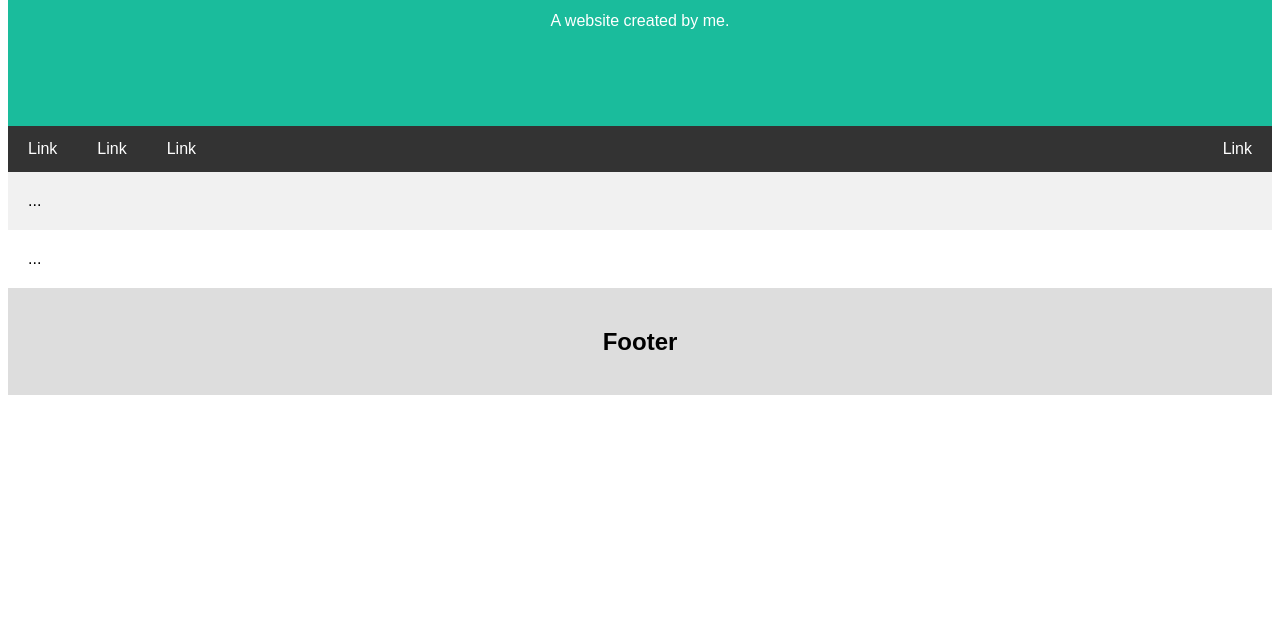
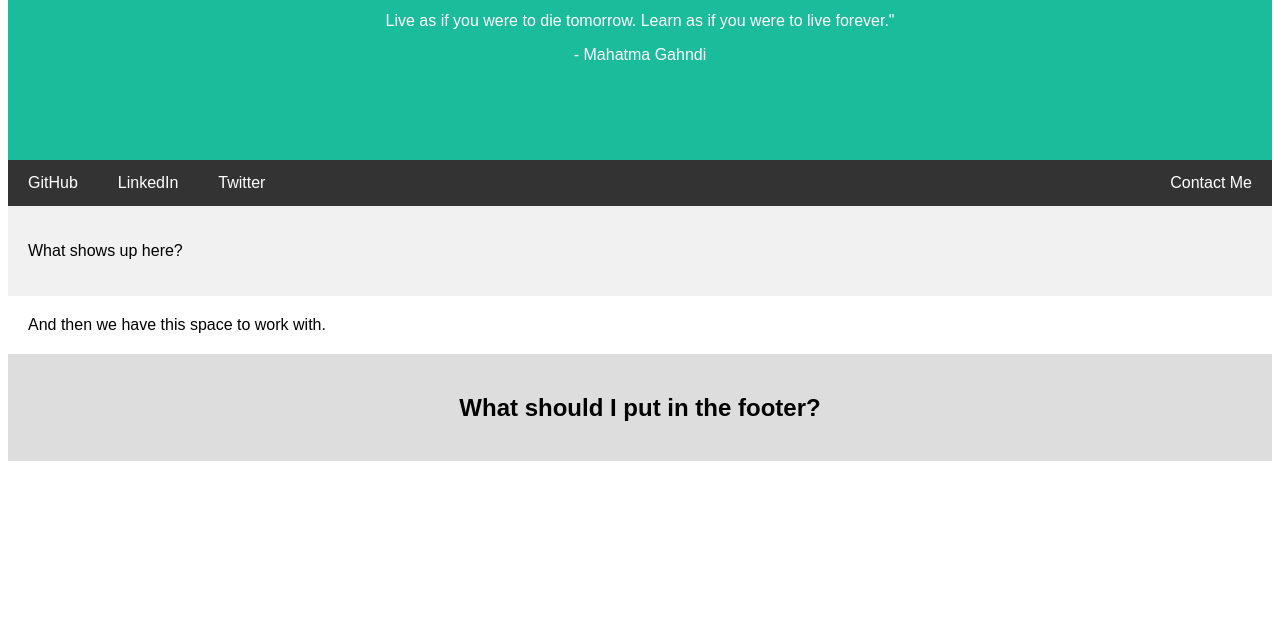
Before and after one commit to rmcharchian/personal-website, a website: page public/views/index.html in a window 1280 px wide. Shown: the part 175-800 px from the top of the page. Drawn offline with Linux system fonts and the light colour scheme.

Commit message:
made changes to DOM next up the buttons need to go somewhere

```diff
--- a/public/views/index.html
+++ b/public/views/index.html
@@ -105,24 +105,27 @@
 <body>
 
   <div class="header">
-    <h1>My Website</h1>
-    <p>A website created by me.</p>
+    <h1>Roxie Charchian</h1>
+    <p>Live as if you were to die tomorrow.  Learn as if you were to live forever."</p>
+    <p>- Mahatma Gahndi</p>
   </div>
 
   <div class="navbar">
-    <a href="#">Link</a>
-    <a href="#">Link</a>
-    <a href="#">Link</a>
-    <a href="#" class="right">Link</a>
+    <a href="#">GitHub</a>
+    <a href="#">LinkedIn</a>
+    <a href="#">Twitter</a>
+    <a href="#" class="right">Contact Me</a>
   </div>
 
   <div class="row">
-    <div class="side">...</div>
-    <div class="main">...</div>
+    <div class="side">
+        <p>What shows up here?</p>
+    </div>
+    <div class="main">And then we have this space to work with.</div>
   </div>
 
   <div class="footer">
-    <h2>Footer</h2>
+    <h2>What should I put in the footer?</h2>
   </div>
 
 </body>
```
